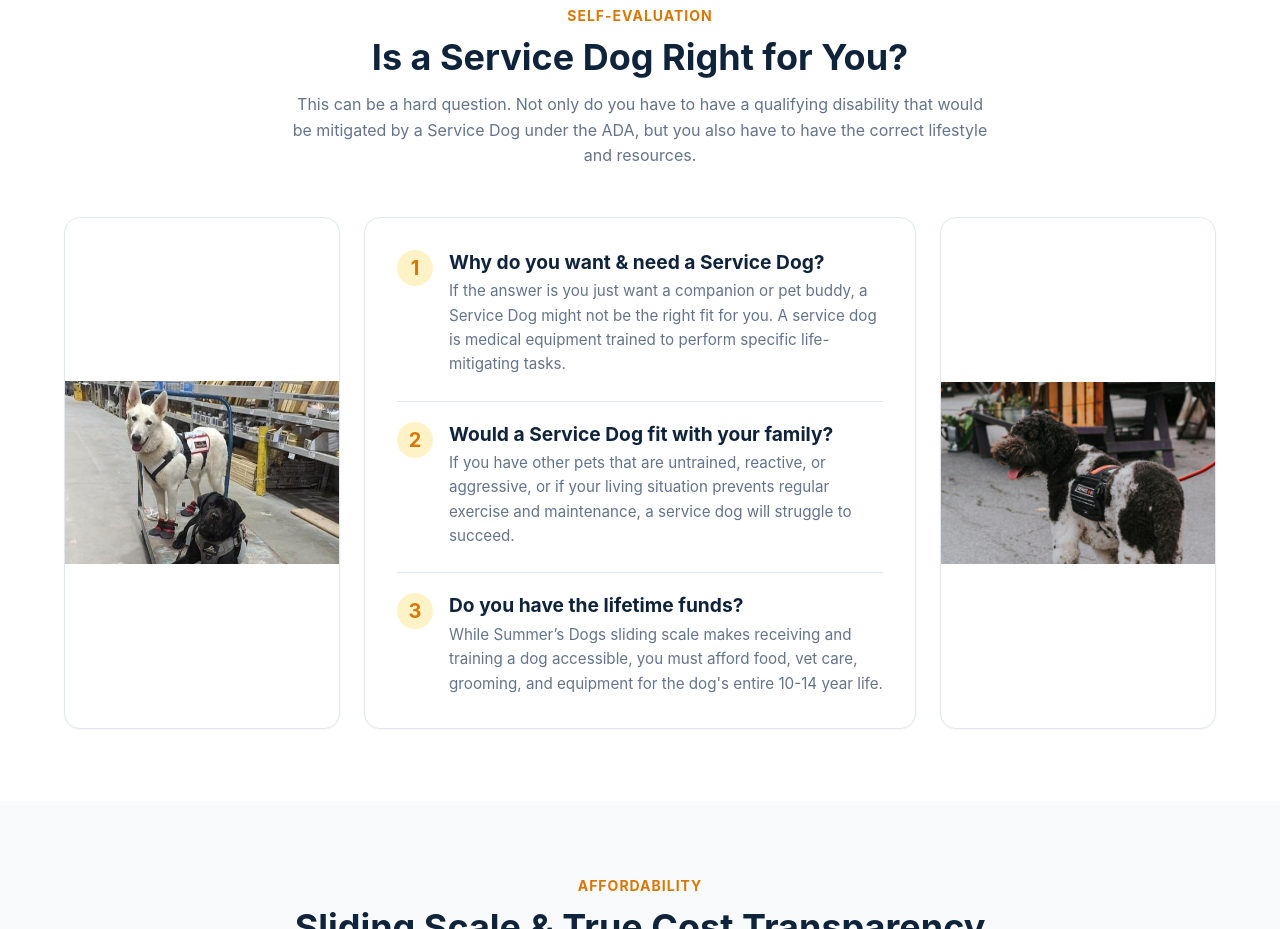
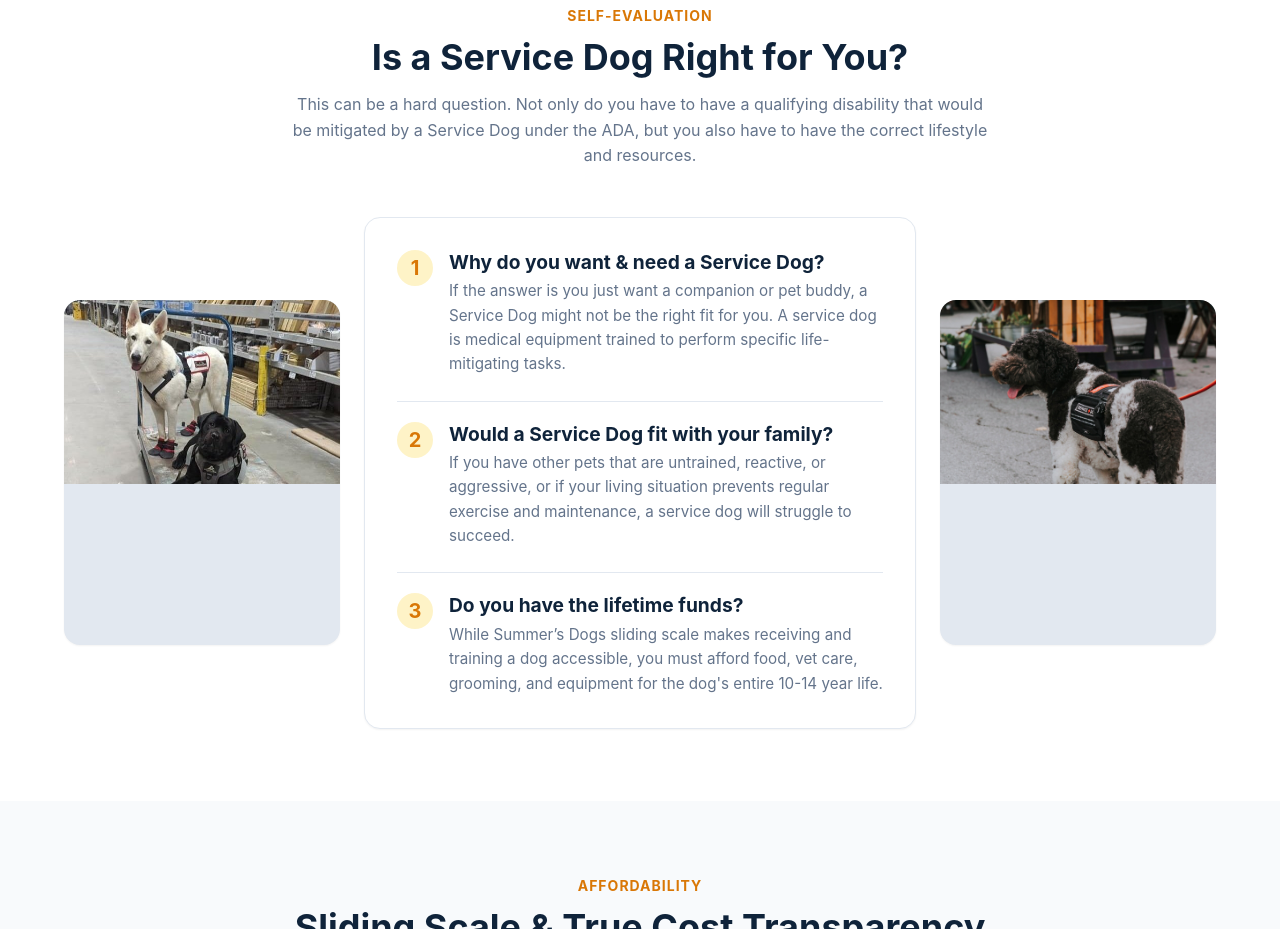
Before and after one commit to DLMorrell/summersdogs, a plain HTML site: page service-dogs.html in a window 1280 px wide. Shown: the part 441-1370 px from the top of the page. Drawn offline with Linux system fonts and the light colour scheme.

Commit message:
updated styling

```diff
--- a/assets/css/style.css
+++ b/assets/css/style.css
@@ -981,30 +981,19 @@ textarea {
   }
 }
 
-/* Flanked Evaluation Layout */
 .evaluation-flanked-layout {
   display: grid;
   grid-template-columns: 1fr 2fr 1fr;
   gap: 1.5rem;
-  align-items: stretch;
+  align-items: center; /* Keeps photos centered alongside the card instead of stretched tall */
 }
 
 .evaluation-side-img {
   border-radius: var(--radius-lg);
   overflow: hidden;
   box-shadow: var(--shadow-sm);
-  background-color: #ffffff;
-  border: 1px solid var(--border-color);
-  display: flex;
-  align-items: center;
-  justify-content: center;
-}
-
-.evaluation-side-img img {
-  width: 100%;
-  height: 100%;
-  object-fit: contain;
-  display: block;
+  background-color: #e2e8f0;
+  aspect-ratio: 4 / 5; /* Or 1 / 1 (square), showing much more of the photo */
 }
 
 @media (max-width: 992px) {
```
